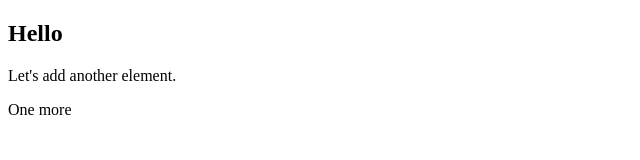
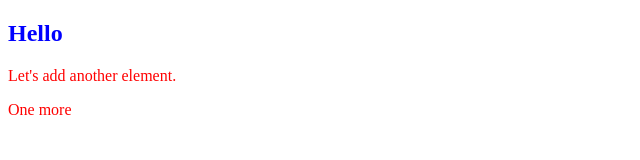
Before and after one commit to BurritoArray/Link, a plain HTML site: page index.html in a window 1280 px wide. Shown: the whole page, without its empty margins (0-640 px from the left). Drawn offline with Linux system fonts and the light colour scheme.

Commit message:
Last test commit

```diff
--- a/index.html
+++ b/index.html
@@ -4,6 +4,7 @@
     <meta charset="UTF-8">
     <meta name="viewport" content="width=device-width, initial-scale=1.0">
     <meta http-equiv="X-UA-Compatible" content="ie=edge">
+    <link rel="stylesheet" href="style.css">
     <title>Document</title>
 </head>
 <body>
--- /dev/null
+++ b/style.css
@@ -0,0 +1,7 @@
+h2 {
+    color: blue;
+}
+
+p {
+    color:red;
+}
```
